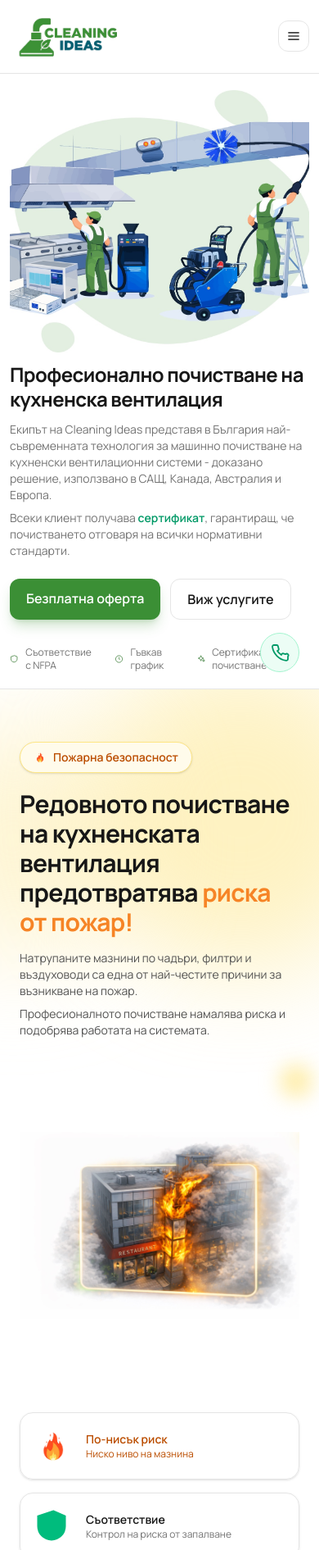
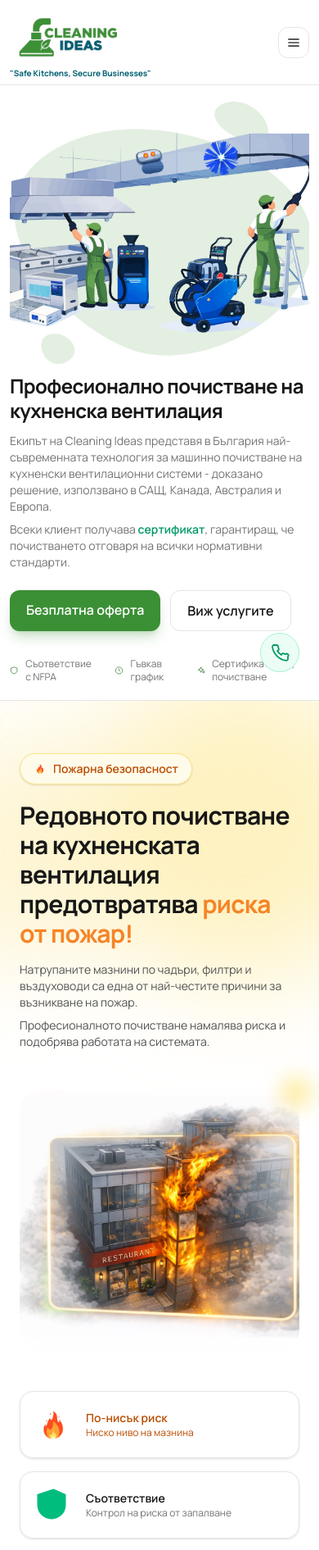
Before and after one commit to astoyanov98/cleaning-ideas, a Next.js app: page / in a window 390 px wide. Shown: the top 1891 px of the page at 82% size. Built offline with nearby package versions, Linux system fonts and the light colour scheme.

Commit message:
add slogan

```diff
--- a/src/components/FireSafetySection.jsx
+++ b/src/components/FireSafetySection.jsx
@@ -49,12 +49,12 @@ export default function FireSafetySection() {
             </p>
           </div>
 
-          <div className="relative h-90">
+          <div className="relative h-[320px] sm:h-90">
             <div className="relative overflow-hidden h-full w-full rounded-[28px] bg-white">
               <SmartImage
                 alt="Горяща кухня в ресторант"
                 className="h-full w-full"
-                imgClassName="object-contain md:object-cover"
+                imgClassName="object-cover object-center"
                 src="/fire_anime.jpg"
                 priority={true}
               />
--- a/src/components/SiteHeader.jsx
+++ b/src/components/SiteHeader.jsx
@@ -66,7 +66,7 @@ export default function SiteHeader() {
               className="h-auto w-36 sm:w-44"
               sizes="(max-width: 640px) 9rem, 11rem"
             />
-            <span className="hidden text-xs font-bold text-secondary sm:block">
+            <span className="mt-0.5 text-[10px] font-bold leading-tight text-secondary sm:text-xs">
               "Safe Kitchens, Secure Businesses"
             </span>
           </div>
```
